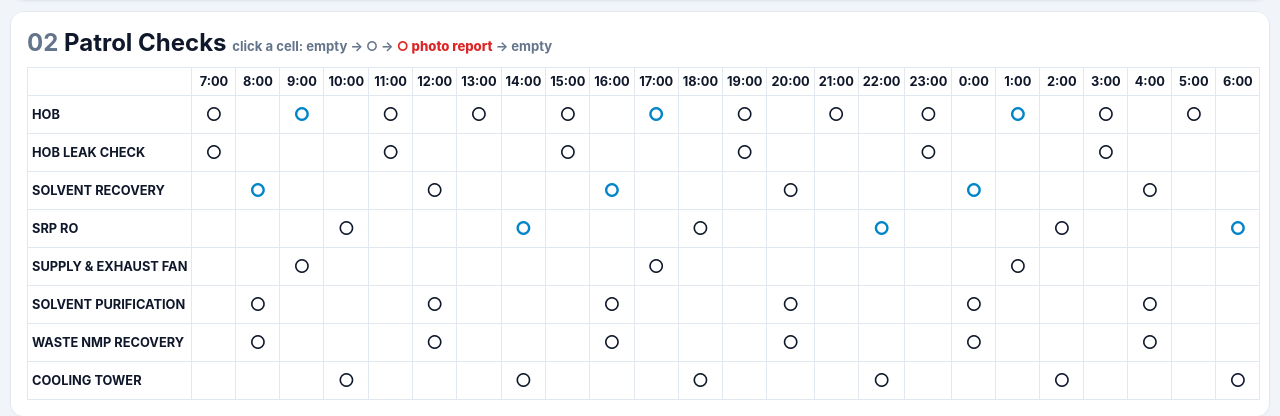
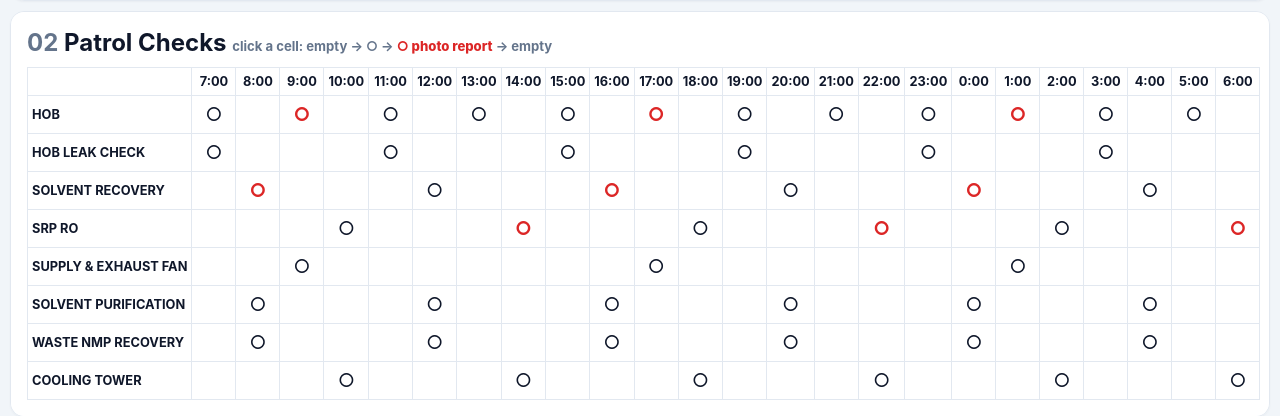
Before and after one commit to jungg181/patrol-timetable, a Flask app: page /settings in a window 1280 px wide. Shown: the part 822-1238 px from the top of the page. Run offline with Flask 3, Linux system fonts and the light colour scheme; the visitor is signed in with stand-in values (Sample User, id 1).

Commit message:
Red photo-report markers in settings

```diff
--- a/static/style.css
+++ b/static/style.css
@@ -141,3 +141,6 @@ tr.dim{opacity:.55}
 .grid tr.rowhi td{box-shadow:inset 0 3px 0 #0284c7, inset 0 -3px 0 #0284c7}
 .grid tr.rowhi td:first-child{box-shadow:inset 3px 0 0 #0284c7, inset 0 3px 0 #0284c7, inset 0 -3px 0 #0284c7}
 .grid tr.rowhi td:last-child{box-shadow:inset -3px 0 0 #0284c7, inset 0 3px 0 #0284c7, inset 0 -3px 0 #0284c7}
+
+/* settings patrol-checks grid: photo report marker is a red circle */
+#check-grid .circle.photo{color:#dc2626;font-weight:800}
```
